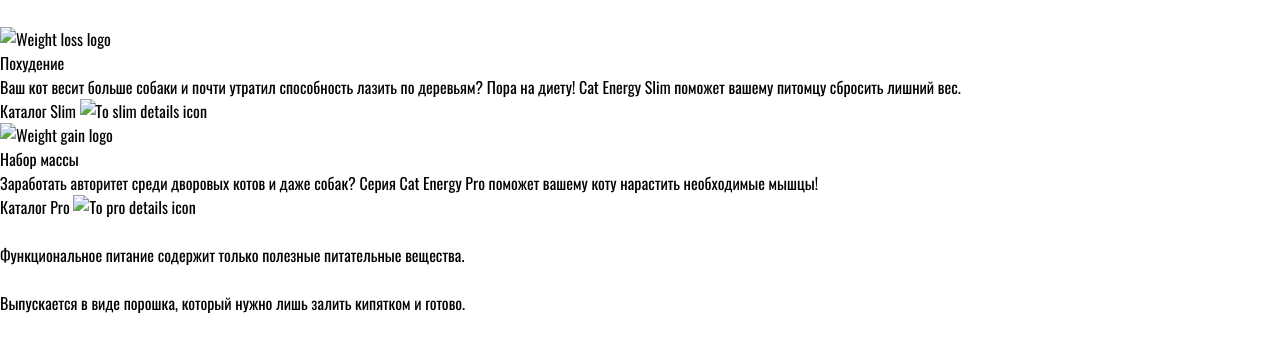
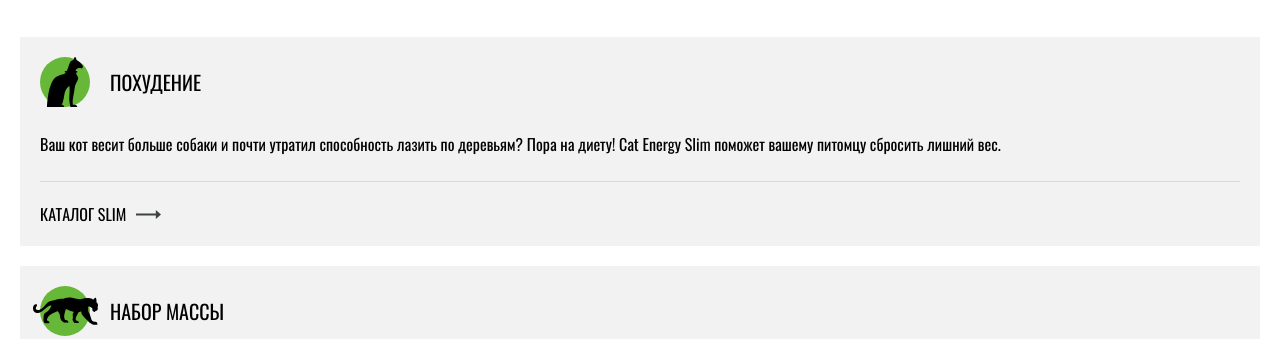
Before and after one commit to KabaninArtem/359263-cat-energy-17, a website: page source/index.html in a window 1280 px wide. Shown: the part 656-995 px from the top of the page. Drawn offline with nearby package versions, Linux system fonts and the light colour scheme; files that its build step writes are made by us from their sources; files whose address does not match are found by name.

Commit message:
Add styles for prgorams section

```diff
--- a/source/index.html
+++ b/source/index.html
@@ -44,8 +44,8 @@
         <ul class="programs__list list">
           <li class="programs-item list__item">
             <div class="programs-item__header">
-              <div class="circle circle--green">
-                <img class="programs-item__logo" src="" alt="Weight loss logo">
+              <div class="programs-item__circle circle circle--green">
+                <img class="programs-item__logo programs-item__logo--slim" src="img/icon-cat-slim.svg">
               </div>
               <p class="programs-item__title">Похудение</p>
             </div>
@@ -55,14 +55,14 @@
             </p>
             <a class="programs-item__to-details link">
               Каталог Slim
-              <img src="" alt="To slim details icon">
+              <img class="programs-item__arrow" src="img/icon-right-arrow-verylong.svg" alt="To slim details icon">
             </a>
           </li>
 
           <li class="programs-item list__item">
             <div class="programs-item__header">
-              <div class="circle circle--green">
-                <img class="programs-item__logo" src="" alt="Weight gain logo">
+              <div class="programs-item__circle circle circle--green">
+                <img class="programs-item__logo programs-item__logo--pro" src="img/icon-cat-pro.svg">
               </div>
               <p class="programs-item__title">Набор массы</p>
             </div>
@@ -72,7 +72,7 @@
             </p>
             <a class="programs-item__to-details link">
               Каталог Pro
-              <img src="" alt="To pro details icon">
+              <img class="programs-item__arrow" src="img/icon-right-arrow-verylong.svg" alt="To pro details icon">
             </a>
           </li>
         </ul>
--- /dev/null
+++ b/source/sass/components/circle.scss
@@ -0,0 +1,7 @@
+.circle {
+  border-radius: 50%;
+}
+
+.circle--green {
+  background-color: var(--main-color);
+}
--- a/source/sass/components/list.scss
+++ b/source/sass/components/list.scss
@@ -0,0 +1,3 @@
+.list {
+  list-style: none;
+}
--- /dev/null
+++ b/source/sass/components/programs-item.scss
@@ -0,0 +1,62 @@
+.programs-item {
+  padding: 20px;
+  background-color: #f2f2f2;
+}
+
+.programs-item:not(:last-child) {
+  margin-bottom: 20px;
+}
+
+.programs-item__header {
+  display: flex;
+  align-items: center;
+  margin-bottom: 25px;
+}
+
+.programs-item__circle {
+  --circle-size: 50px;
+
+  display: flex;
+  justify-content: center;
+  width: var(--circle-size);
+  height: var(--circle-size);
+  margin-right: var(--page-lr-indent);
+}
+
+.programs-item__logo {
+  width: inherit;
+  height: inherit;
+  background-repeat: no-repeat;
+}
+
+.programs-item__logo--slim {
+
+}
+
+.programs-item__logo--pro {
+  width: calc(var(--circle-size) * 1.3);
+}
+
+.programs-item__title {
+  font-size: 20px;
+  text-transform: uppercase;
+}
+
+.programs-item__text {
+  margin-bottom: 20px;
+  padding-bottom: 25px;
+  color: var(--dark-text-color);
+  font-weight: 400;
+  border-bottom: 1px solid #d9d9d9;
+}
+
+.programs-item__to-details {
+  display: flex;
+  align-items: center;
+  text-transform: uppercase;
+}
+
+.programs-item__arrow {
+  width: 25px;
+  margin-left: 10px;
+}
--- /dev/null
+++ b/source/sass/components/programs.scss
@@ -0,0 +1,5 @@
+.programs {
+  display: flex;
+  flex-direction: column;
+  padding: 10px var(--page-lr-indent);
+}
--- a/source/sass/style.scss
+++ b/source/sass/style.scss
@@ -3,10 +3,13 @@
 
 @import 'components/list';
 @import 'components/buttons';
+@import 'components/circle';
 
 @import 'components/header';
 @import 'components/main-nav';
 @import 'components/banner';
+@import 'components/programs';
+@import 'components/programs-item';
 
 body {
   font-family: 'Oswald';
```
